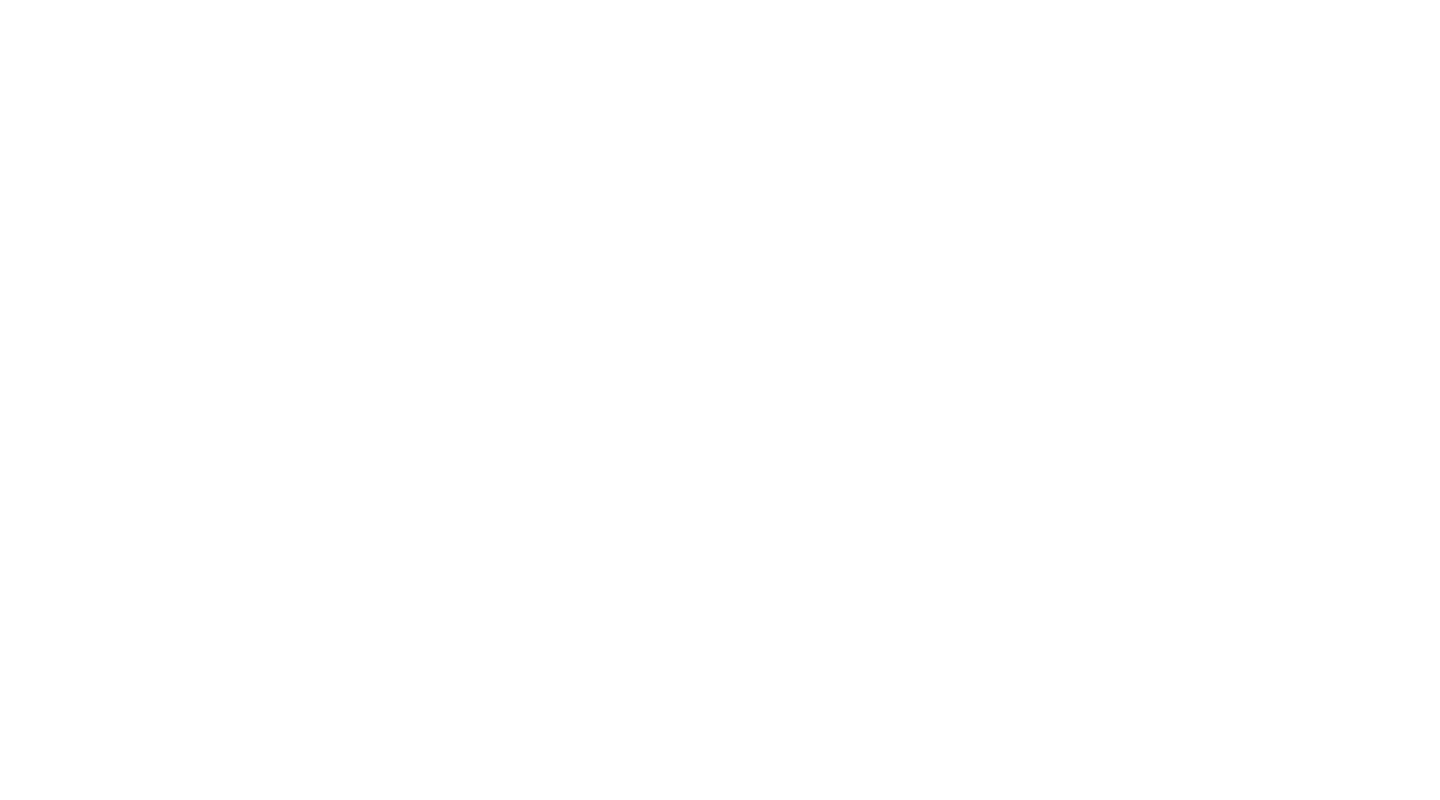
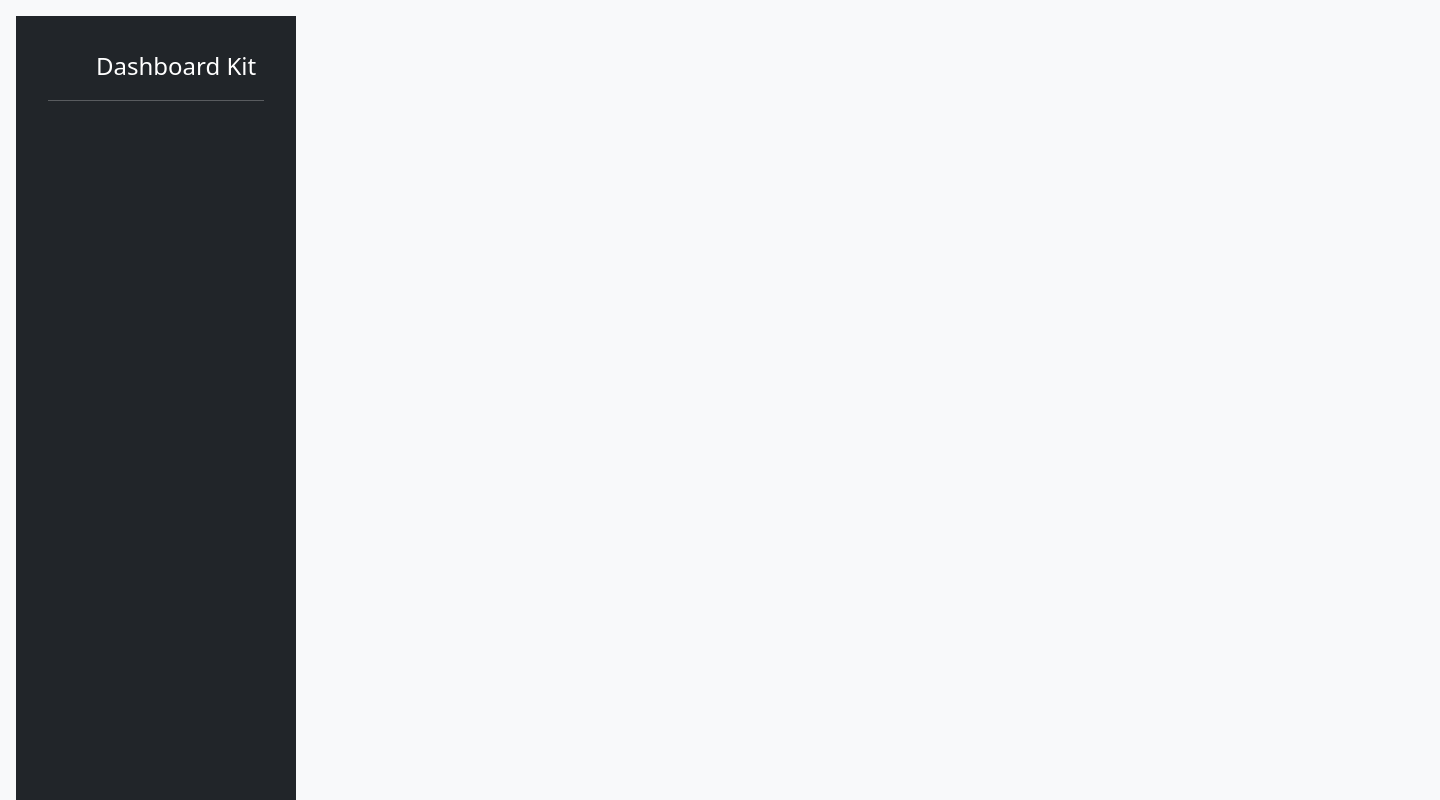
Before and after one commit to Pantehav/bootstrap, a website: page public/index.html in a window 1280 px wide. Shown: the top 800 px of the page, 1440 px wide, since content can reach past the window. Drawn offline with nearby package versions, Linux system fonts and the light colour scheme.

Commit message:
Update index.html

```diff
--- a/public/index.html
+++ b/public/index.html
@@ -12,6 +12,43 @@
 </head>
 <body>
 
+    <!-- Setting the container for the whole page (side bar + main area) -->
+    <!-- <div class="container text-center">
+        <div class="row">
+          <div class="col-2">col-2</div>
+          <div class="col-10">col-10</div>
+        </div>
+      </div> -->
+
+        <!--Main -->
+        <div class="d-flex flex-column flex-shrink-0 p-3 text-bg-light" style="width: 1440px; height: 1234px;">
+
+        <!-- Side bar -->
+      <div class="d-flex flex-column flex-shrink-0 p-3 text-bg-dark" style="width: 280px; height: 1234px;">
+
+        <!-- side bar content -->
+        <div class="d-flex flex-column flex-shrink-0 p-3 text-bg-dark" style="height: 608px;">
+            <a class="d-flex align-items-center mb-3 mb-md-0 me-md-auto text-white text-decoration-none">
+                <svg class="bi pe-none me-2" width="40" height="32"><use xlink:href="#bootstrap"></use>
+                </svg>
+                <span class="fs-4">Dashboard Kit</span>
+            </a>
+            <hr>
+            <ul class="nav nav-pills flex-column mb-auto">
+
+            </ul>
+        </div>
+
+        <!-- Gap between side bar and main content -->
+        <div class="b-example-divider b-example-vr"></div>
+
+        <!-- Header -->
+
+
+
+
+
+
 
 
 
```
